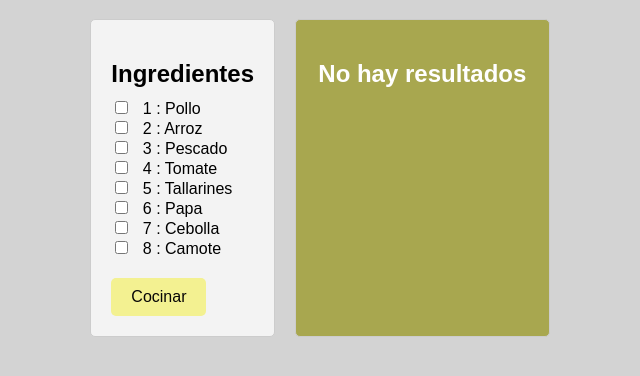
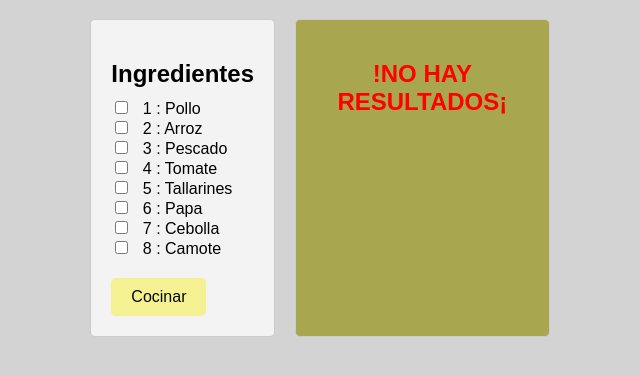
Before and after one commit to Angehundred2/Examen-Final, a plain HTML site: page index.html in a window 1280 px wide. Shown: the part 186-562 px from the top of the page, without its empty margins (320-960 px from the left). Drawn offline with nearby package versions, Linux system fonts and the light colour scheme.

Commit message:
Commit Final

```diff
--- a/components/platos.js
+++ b/components/platos.js
@@ -21,7 +21,7 @@ export default {
             </div>
 
             <div class="resultado" v-else>
-                <h2>No hay resultados</h2>
+                <h2 class="resultado-texto">!NO HAY RESULTADOS¡</h2>
             </div>
         </div>
     `,
--- a/css/css.css
+++ b/css/css.css
@@ -81,3 +81,6 @@ ul li {
     margin: 5px 0;
     text-align: left;
 }
+.resultado-texto {
+    color: red;
+}
```
